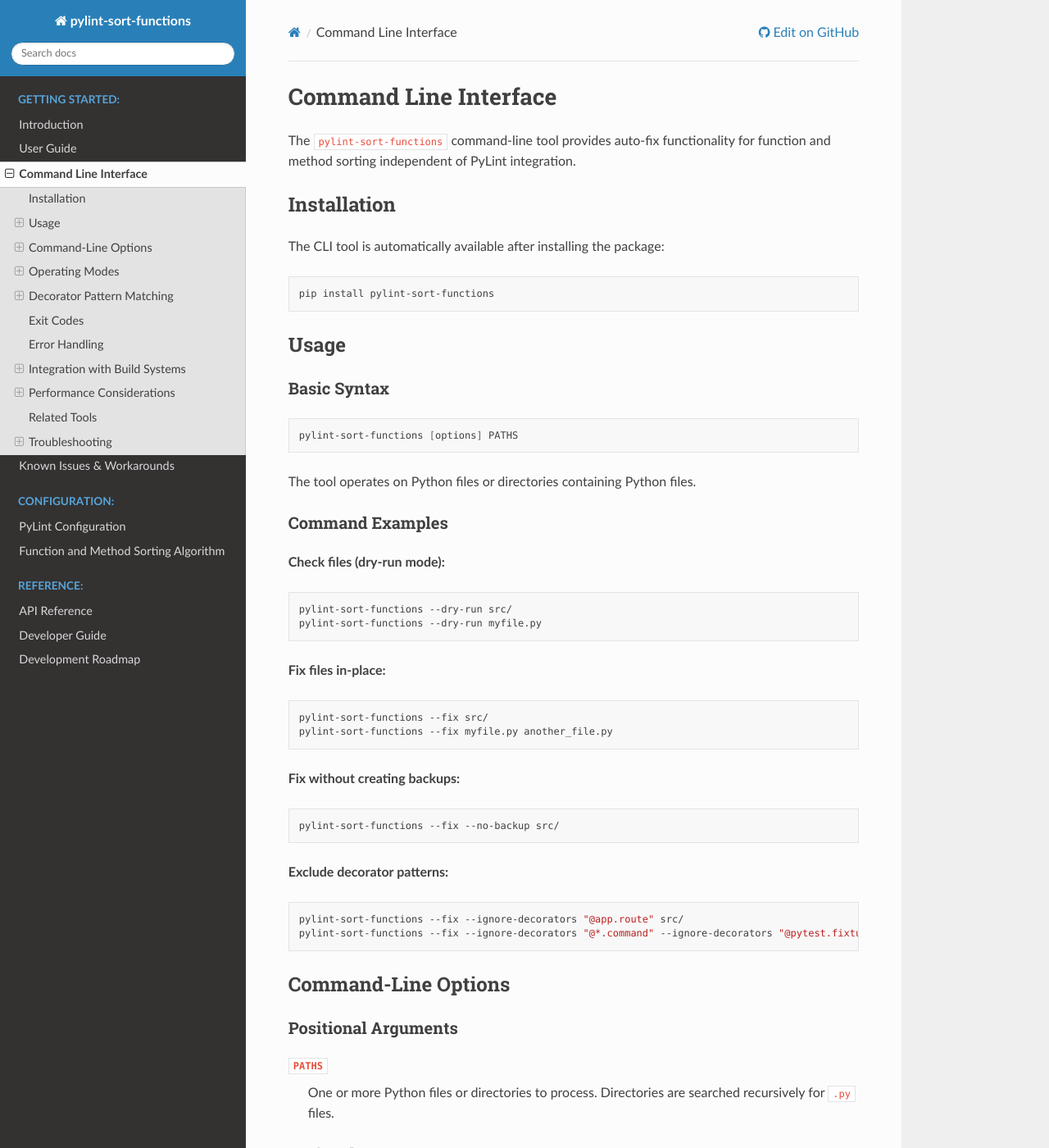
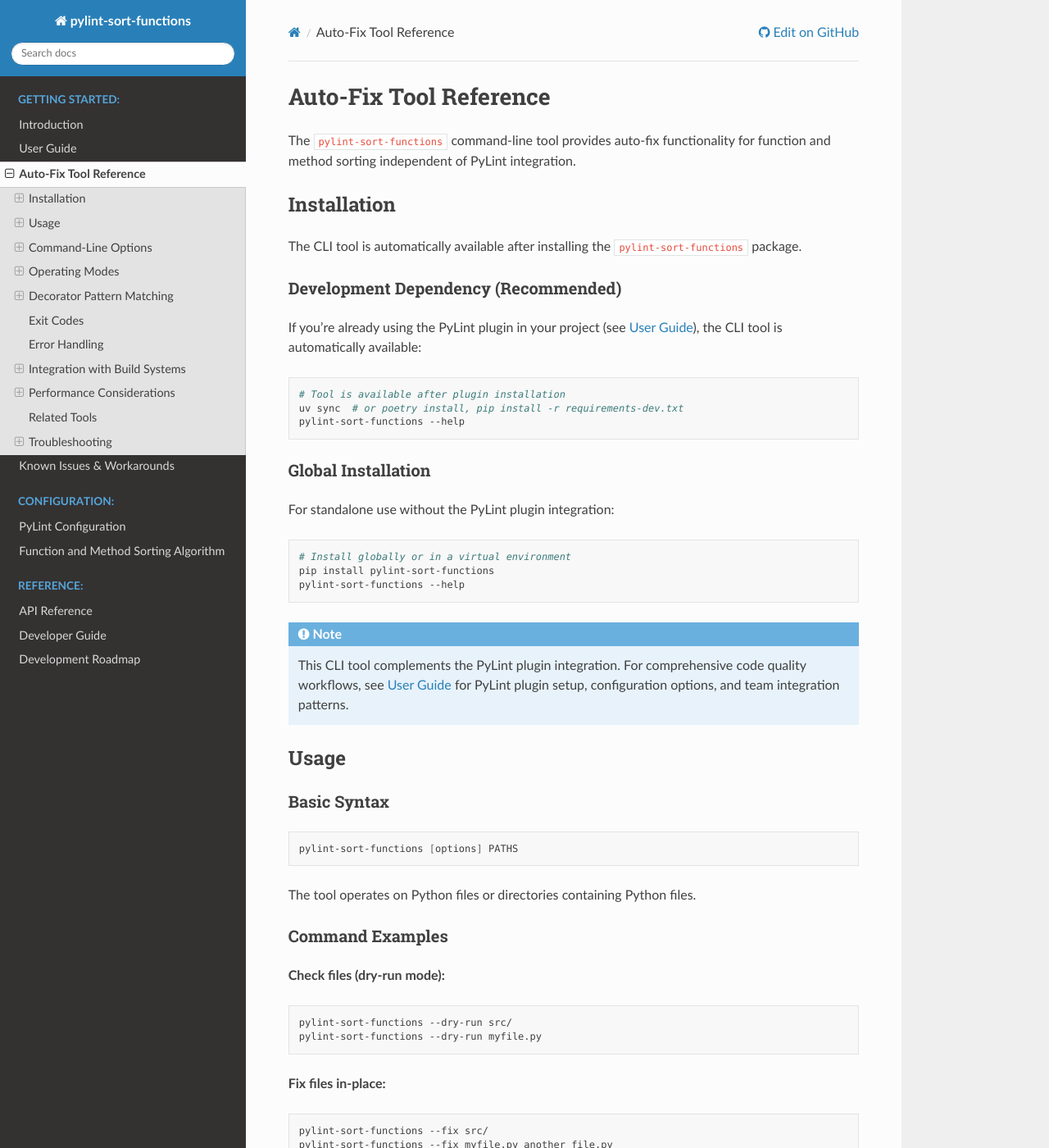
Before and after one commit to hakonhagland/pylint-sort-functions, a Sphinx documentation site: the page built from docs/cli.rst, in a window 1280 px wide and 1400 px high. Shown: the whole window at 82% size. Built offline with Sphinx 7.4.7 and the Read the Docs theme 3.1.0, drawn with Linux system fonts in a browser that asks for light colours; some of the changed text lies outside the part shown.

Commit message:
docs: enhance cli.rst with improved navigation and critical notices
- Change title from 'Command Line Interface' to 'Auto-Fix Tool Reference' for clearer navigation
- Clarify installation section with dev dependency vs global installation approaches
- Add cross-reference to usage.rst for comprehensive PyLint plugin integration
- Add important notice that decorator exclusions are CLI-only (GitHub issue #13)
- Add warning about section header comment displacement bug (GitHub issue #10)
- Resolve navigation confusion between CLI tool and PyLint plugin documentation

Addresses cli.rst review findings and improves user experience with clear
distinctions between CLI tool and PyLint plugin capabilities.

🤖 Generated with [Claude Code](https://claude.ai/code)

Co-Authored-By: Claude <noreply@anthropic.com>

```diff
--- a/docs/cli.rst
+++ b/docs/cli.rst
@@ -1,5 +1,5 @@
-Command Line Interface
-======================
+Auto-Fix Tool Reference
+========================
 
 The ``pylint-sort-functions`` command-line tool provides auto-fix functionality for function
 and method sorting independent of PyLint integration.
@@ -7,11 +7,32 @@ and method sorting independent of PyLint integration.
 Installation
 ------------
 
-The CLI tool is automatically available after installing the package:
+The CLI tool is automatically available after installing the ``pylint-sort-functions`` package.
+
+Development Dependency (Recommended)
+~~~~~~~~~~~~~~~~~~~~~~~~~~~~~~~~~~~~~
+
+If you're already using the PyLint plugin in your project (see :doc:`usage`), the CLI tool is automatically available:
 
 .. code-block:: bash
 
+   # Tool is available after plugin installation
+   uv sync  # or poetry install, pip install -r requirements-dev.txt
+   pylint-sort-functions --help
+
+Global Installation
+~~~~~~~~~~~~~~~~~~~
+
+For standalone use without the PyLint plugin integration:
+
+.. code-block:: bash
+
+   # Install globally or in a virtual environment
    pip install pylint-sort-functions
+   pylint-sort-functions --help
+
+.. note::
+   This CLI tool complements the PyLint plugin integration. For comprehensive code quality workflows, see :doc:`usage` for PyLint plugin setup, configuration options, and team integration patterns.
 
 Usage
 -----
@@ -130,6 +151,9 @@ Modify files in-place with optional backup creation:
 
 Decorator Pattern Matching
 ---------------------------
+
+.. important::
+   The ``--ignore-decorators`` feature is currently available only in the CLI tool. The PyLint plugin does not yet support decorator exclusions. See `GitHub Issue #13 <https://github.com/hakonhagland/pylint-sort-functions/issues/13>`_ for planned PyLint plugin support.
 
 Pattern Syntax
 ~~~~~~~~~~~~~~~
@@ -305,6 +329,9 @@ When using ``--fix`` (default behavior), the tool creates ``.bak`` backup files:
 - Use ``--no-backup`` to skip backup creation
 - Clean up with: ``find . -name "*.py.bak" -delete``
 
+.. warning::
+   **Known Issue - Section Header Comments:** The auto-fix tool may displace section header comments (like ``# Public functions``) during function reordering instead of keeping them positioned correctly. Function-specific comments are preserved properly. See `GitHub Issue #10 <https://github.com/hakonhagland/pylint-sort-functions/issues/10>`_ for status and workarounds.
+
 Related Tools
 -------------
 
```
